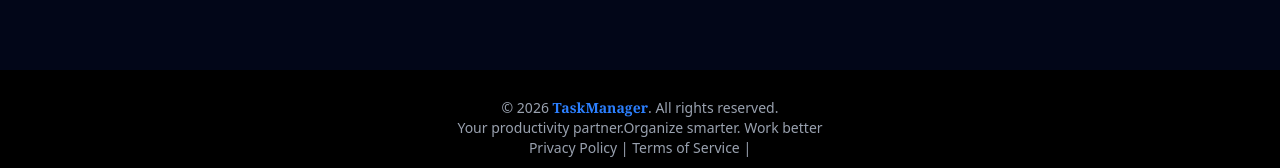
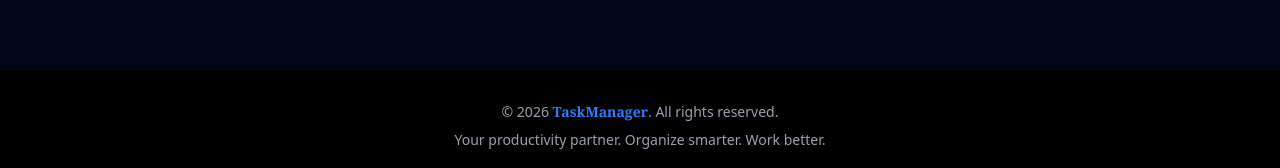
Before and after one commit to ArafatAli-07/TaskManager, a Next.js app in the folder frontend/: page / in a window 1280 px wide. Shown: the part 786-954 px from the top of the page. Built offline with nearby package versions, Linux system fonts and the light colour scheme; no server answers.

Commit message:
Refactor Footer component layout and styles
Refactor Footer component for improved structure and styling.

```diff
--- a/frontend/components/Footer.js
+++ b/frontend/components/Footer.js
@@ -2,14 +2,41 @@ import React from 'react'
 
 const Footer = () => {
   return (
-    <div>
-        <div className='bg-gray-200 w-full'></div>
-        <div className='bg-black text-gray-400 flex flex-col justify-center items-center p-7 text-sm text-center'>
-          <p>© 2026 <span className='text-blue-500 font-bold font-serif'>TaskManager</span>. All rights reserved.</p>
-          <p>Your productivity partner.Organize smarter. Work better</p>
-          <p>Privacy Policy | Terms of Service | </p>
+    <footer className="w-full">
+
+      <div className=" bg-gray-200 w-full"></div>
+
+
+      <div className="bg-black text-gray-400 px-4 pt-8 sm:px-6 md:px-8 text-center">
+        <div className="max-w-6xl mx-auto flex flex-col items-center gap-2">
+
+          <p className="text-xs sm:text-sm">
+            © 2026{" "}
+            <span className="text-blue-500 font-bold font-serif">
+              TaskManager
+            </span>
+            . All rights reserved.
+          </p>
+
+          <p className="text-xs sm:text-sm">
+            Your productivity partner. Organize smarter. Work better.
+          </p>
+
+          <div className="flex flex-wrap justify-center items-center gap-x-3 gap-y-1 text-xs sm:text-sm mt-2">
+            <a href="#" className="hover:text-blue-500 transition-colors">
+              Privacy Policy
+            </a>
+
+            <span className="text-gray-600">|</span>
+
+            <a href="#" className="hover:text-blue-500 transition-colors">
+              Terms of Service
+            </a>
+          </div>
+
         </div>
-    </div>
+      </div>
+    </footer>
   )
 }
 
```
